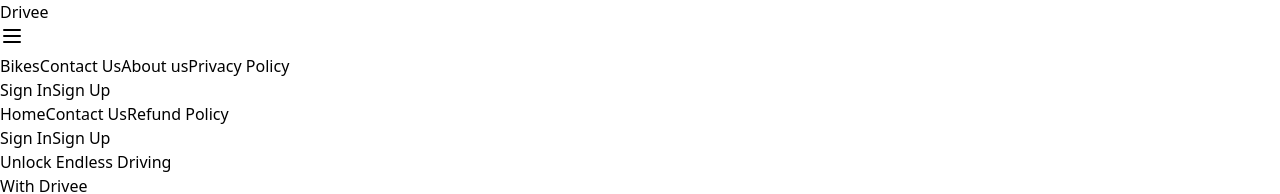
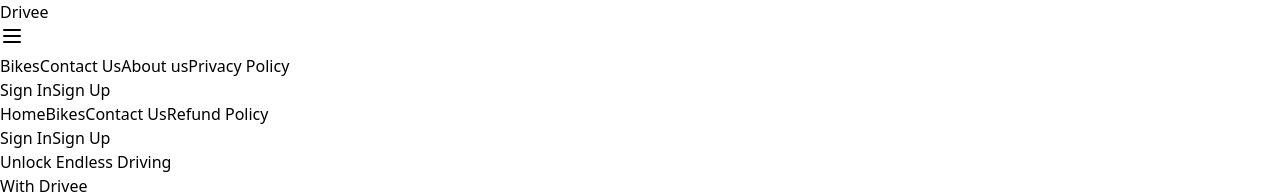
Before and after one commit to avansingh085/RIDE-BOOKING-Frontend, a React (Vite) app: page / in a window 1280 px wide. Both pictures are taken after a click on the button 12 px from the left and 36 px from the top of the page. Shown: the top 194 px of the page. Built offline with nearby package versions, Linux system fonts and the light colour scheme; no server answers.

Commit message:
update navbar

```diff
--- a/src/components/common/NavBar.jsx
+++ b/src/components/common/NavBar.jsx
@@ -159,6 +159,13 @@
           >
             Home
           </Link>
+           <Link
+            to="/bikes"
+            className="block py-2 hover:text-gray-300 transition-colors duration-200"
+            onClick={() => setShowMobileMenu(false)}
+          >
+            Bikes
+          </Link>
           <Link
             to="/contact"
             className="block py-2 hover:text-gray-300 transition-colors duration-200"
```
